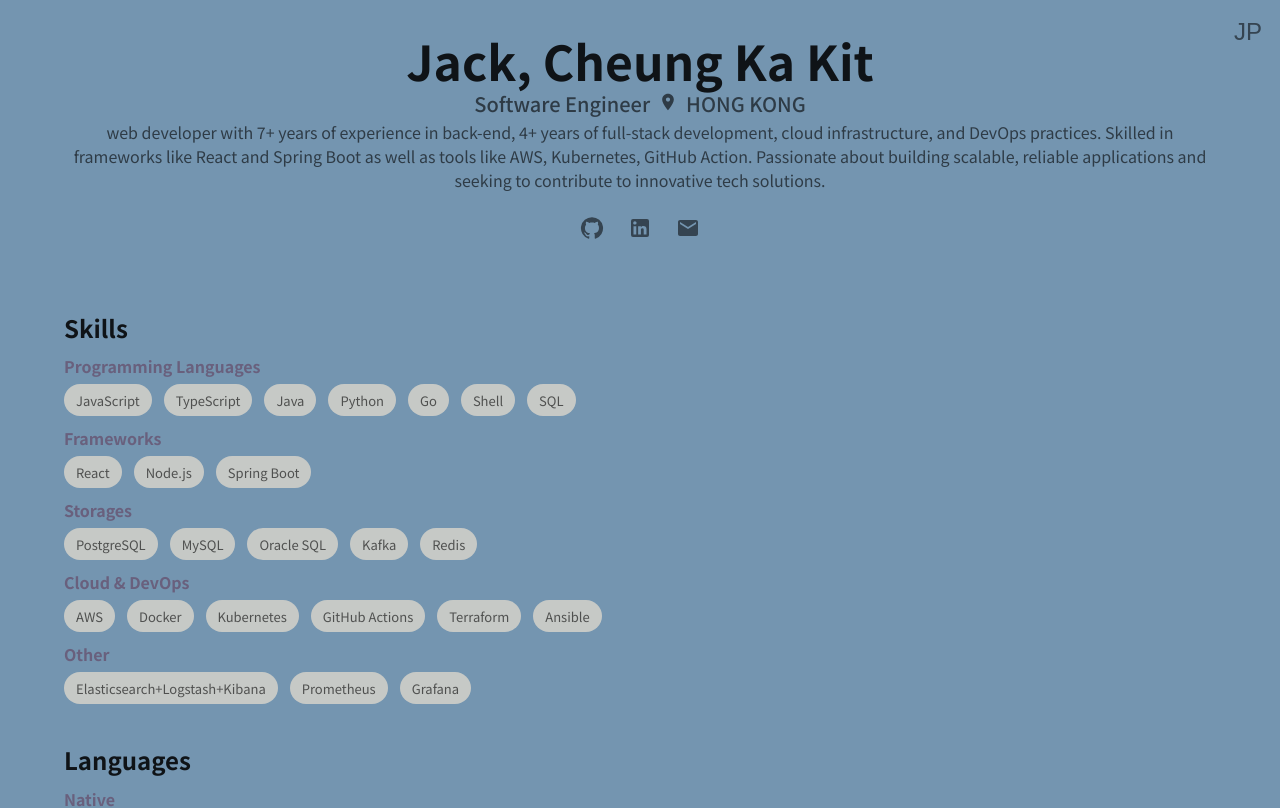
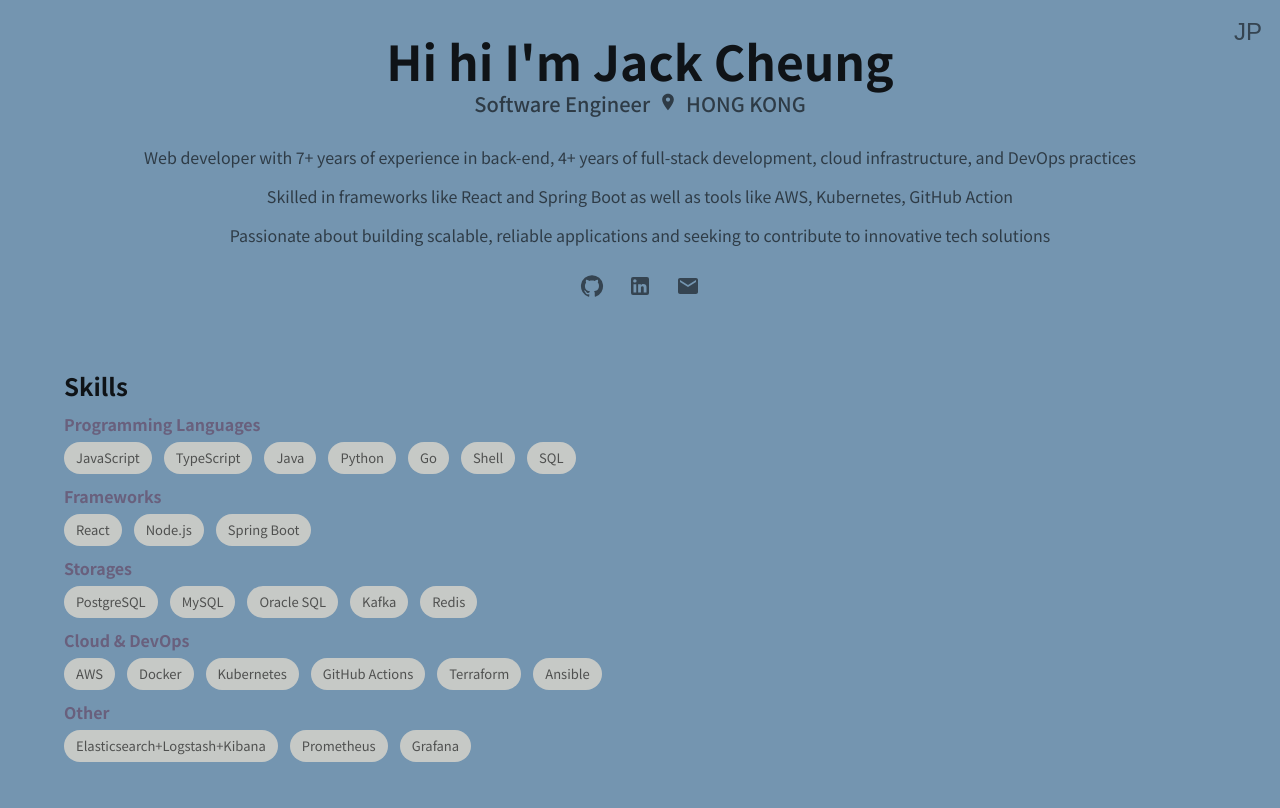
Before and after one commit to jkkcheung-dev/jkkcheung-dev.github.io, a React (Vite) app: page / in a window 1280 px wide. Shown: the top 808 px of the page. Built offline with nearby package versions, Linux system fonts and the light colour scheme.

Commit message:
fix: updated greeting lines and removed unused imported objects

```diff
--- a/src/components/Header.tsx
+++ b/src/components/Header.tsx
@@ -1,5 +1,5 @@
 import { Box, Typography, IconButton, Stack } from '@mui/material';
-import { GitHub, LinkedIn, Email, Language, LocationOn } from '@mui/icons-material';
+import { GitHub, LinkedIn, Email, LocationOn } from '@mui/icons-material';
 import { useContext } from 'react';
 import { LanguageContext } from '@/App';
 import type { Resume } from '@/types';
@@ -17,13 +17,26 @@
                 {language === 'en' ? 'JP' : 'EN'}
             </IconButton>
 
-            <Typography variant="h3" fontWeight="bold">{data.name}</Typography>
+            <Typography variant="h3" fontWeight="bold">{data.greetings}</Typography>
             <Typography variant="h6" color="text.secondary">
-                {data.title}
+                {data.role}
                 <LocationOn fontSize="small" sx={{ mx: 1 }} />
                 {data.location}
             </Typography>
-            <Typography variant="body1" color="text.secondary">{data.about}</Typography>
+            <Stack spacing={1.5} sx={{ mt: 3 }}>
+                {data.about.map((lines, index) => (
+                    <Typography
+                        key={index}
+                        variant="body1"
+                        color="text.secondary"
+                        sx={{
+                            lineHeight: 1.7,
+                        }}
+                    >
+                        {lines}
+                    </Typography>
+                ))}
+            </Stack>
             <Stack direction="row" spacing={1} justifyContent="center" sx={{ mt: 2 }}>
                 <IconButton href={data.github} target="_blank"><GitHub /></IconButton>
                 <IconButton href={data.linkedin} target="_blank"><LinkedIn /></IconButton>
--- a/src/components/Skills.tsx
+++ b/src/components/Skills.tsx
@@ -1,6 +1,6 @@
 // Skills.tsx
 
-import { Box, Typography, Card, CardContent, Chip, Stack } from '@mui/material';
+import { Box, Typography, Chip, Stack } from '@mui/material';
 import type { Resume } from '@/types';
 
 type SkillsProps = {
--- a/src/data/resume-en.ts
+++ b/src/data/resume-en.ts
@@ -1,13 +1,19 @@
 import type { Resume } from '@/types';
 
 export const resumeEN: Resume = {
-    name: "Jack, Cheung Ka Kit",
-    title: "Software Engineer",
+    greetings: "Hi hi I'm Jack Cheung",
+    cantonName: "Cheung Ka Kit",
+    cantonDesc: "my name in Cantonese",
+    role: "Software Engineer",
     location: "HONG KONG",
     email: "jackcheungkk@gmail.com",
     github: "https://github.com/jkkcheung-dev",
     linkedin: "https://www.linkedin.com/in/jack-cheung-75a621149",
-    about: "web developer with 7+ years of experience in back-end, 4+ years of full-stack development, cloud infrastructure, and DevOps practices. Skilled in frameworks like React and Spring Boot as well as tools like AWS, Kubernetes, GitHub Action. Passionate about building scalable, reliable applications and seeking to contribute to innovative tech solutions.",
+    about: [
+        "Web developer with 7+ years of experience in back-end, 4+ years of full-stack development, cloud infrastructure, and DevOps practices",
+        "Skilled in frameworks like React and Spring Boot as well as tools like AWS, Kubernetes, GitHub Action",
+        "Passionate about building scalable, reliable applications and seeking to contribute to innovative tech solutions"
+    ],
     education: {
         school: "The University of Hong Kong",
         degree: "Bachelor of Engineering in Computer Science",
--- a/src/data/resume-jp.ts
+++ b/src/data/resume-jp.ts
@@ -1,13 +1,19 @@
 import type { Resume } from '@/types';
 
 export const resumeJP: Resume = {
-    name: "ジャック, チョウ カキット",
-    title: "ソフトウェアエンジニア | Software Engineer",
+    greetings: "はじめまして! ジャック です",
+    cantonName: "チョン カキット",
+    cantonDesc: "広東語での私の名前です",
+    role: "ソフトウェアエンジニア | Software Engineer",
     location: "香港",
     email: "jackcheungkk@gmail.com",
     github: "https://github.com/jkkcheung-dev",
     linkedin: "https://www.linkedin.com/in/jack-cheung-75a621149",
-    about: "ソフトウェアエンジニアとして、これまで主にJavaのSpringBootを使ったバックエンド開発や、React.jsでのフロントエンド開発に携わってきました。前職では、開発だけでなく、ELKとRedisを活用したログの管理システムや、PrometheusとGrafanaを使った自動監視システムを構築しました。これにより、障害対応にかかる時間を大幅に減らすことができました。現職でも、開発以外、AWSやCI/CD、Kubernetesなどを利用した開発・テスト環境の実装を担当しています。また、若手エンジニアのサポートも担当してきました。",
+    about: [
+        "ソフトウェアエンジニアとして、これまで主にJavaのSpringBootを使ったバックエンド開発や、React.jsでのフロントエンド開発に携わってきました",
+        "前職では、開発だけでなく、ELKとRedisを活用したログの管理システムや、PrometheusとGrafanaを使った自動監視システムを構築しました。これにより、障害対応にかかる時間を大幅に減らすことができました",
+        "現職でも、開発以外、AWSやCI/CD、Kubernetesなどを利用した開発・テスト環境の実装を担当しています。また、若手エンジニアのサポートも担当してきました"
+    ],
     education: {
         school: "香港大学",
         degree: "工程部 コンピュータサイエンス学系",
```
Also changed, not shown: src/types.ts (+5 -3 lines).
